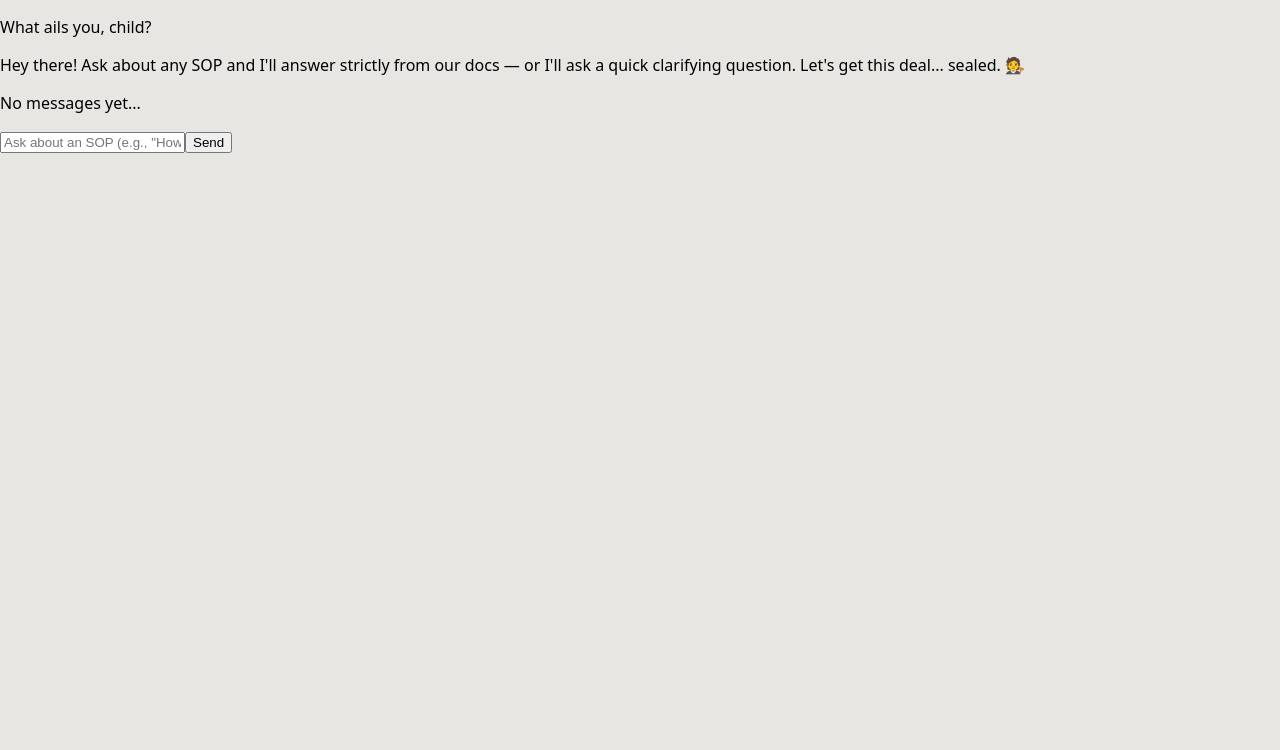
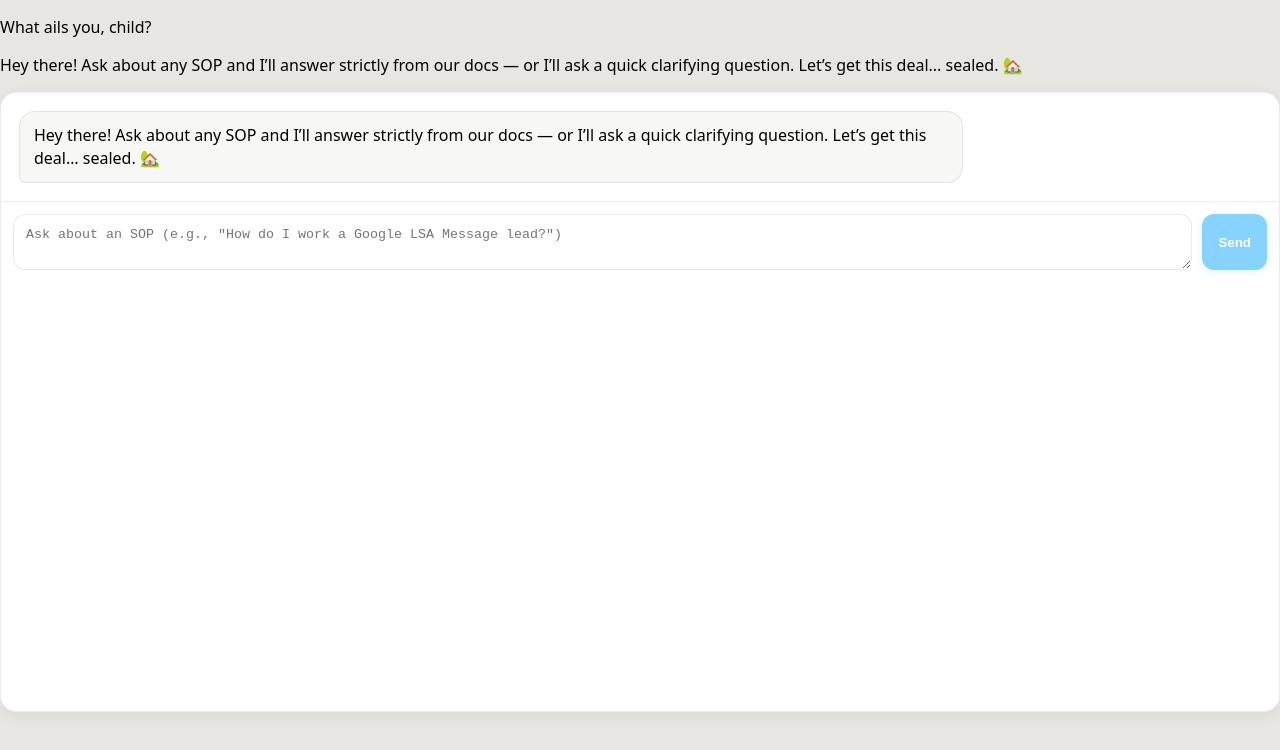
Before and after one commit to SJGadmin/slite-chat, a Next.js app: page / in a window 1280 px wide. Shown: the top 750 px of the page. Built offline with nearby package versions, Linux system fonts and the light colour scheme.

Commit message:
Update page.tsx

```diff
--- a/app/page.tsx
+++ b/app/page.tsx
@@ -1,59 +1,28 @@
 "use client";
 
 import { useState } from "react";
+import ChatUI from "../components/ChatUI";
 
 export default function Home() {
-  const [input, setInput] = useState("");
-  const [messages, setMessages] = useState<string[]>([]);
-
-  const handleSend = () => {
-    if (!input.trim()) return;
-    setMessages((prev) => [...prev, input]);
-    setInput("");
-  };
+  const [messages, setMessages] = useState<
+    { role: "user" | "assistant"; content: string }[]
+  >([]);
 
   return (
-    <main className="flex min-h-screen flex-col items-center bg-white p-6">
-      {/* Header (tagline only) */}
-      <header className="w-full max-w-2xl flex flex-col items-center text-center mb-8">
+    <main className="flex min-h-screen flex-col items-center justify-center bg-[#E7E6E2] p-6">
+      {/* Tagline */}
+      <div className="max-w-2xl w-full text-center mb-6">
         <p className="text-lg text-gray-700 italic">What ails you, child?</p>
         <p className="text-gray-600 mt-1">
-          Hey there! Ask about any SOP and I&apos;ll answer strictly from our docs —
-          or I&apos;ll ask a quick clarifying question. Let&apos;s get this deal... sealed. 🧑‍⚖️
+          Hey there! Ask about any SOP and I’ll answer strictly from our docs —
+          or I’ll ask a quick clarifying question. Let’s get this deal... sealed. 🏡
         </p>
-      </header>
+      </div>
 
       {/* Chat Window */}
-      <section className="w-full max-w-2xl bg-gray-50 shadow-md rounded-lg p-6">
-        <div className="h-72 overflow-y-auto border border-gray-200 rounded-md p-4 mb-4 bg-white">
-          {messages.length === 0 ? (
-            <p className="text-gray-400 italic">No messages yet...</p>
-          ) : (
-            messages.map((msg, idx) => (
-              <div key={idx} className="mb-2">
-                <span className="font-semibold text-blue-600">You:</span> {msg}
-              </div>
-            ))
-          )}
-        </div>
-
-        {/* Input */}
-        <div className="flex gap-2">
-          <input
-            type="text"
-            placeholder='Ask about an SOP (e.g., "How do I...")'
-            value={input}
-            onChange={(e) => setInput(e.target.value)}
-            className="flex-1 border border-gray-300 rounded-md px-3 py-2 focus:outline-none focus:ring-2 focus:ring-blue-400"
-          />
-          <button
-            onClick={handleSend}
-            className="px-4 py-2 bg-blue-600 text-white rounded-md hover:bg-blue-700"
-          >
-            Send
-          </button>
-        </div>
-      </section>
+      <div className="w-full max-w-2xl bg-white rounded-2xl shadow-lg flex flex-col overflow-hidden">
+        <ChatUI messages={messages} setMessages={setMessages} />
+      </div>
     </main>
   );
 }
```
